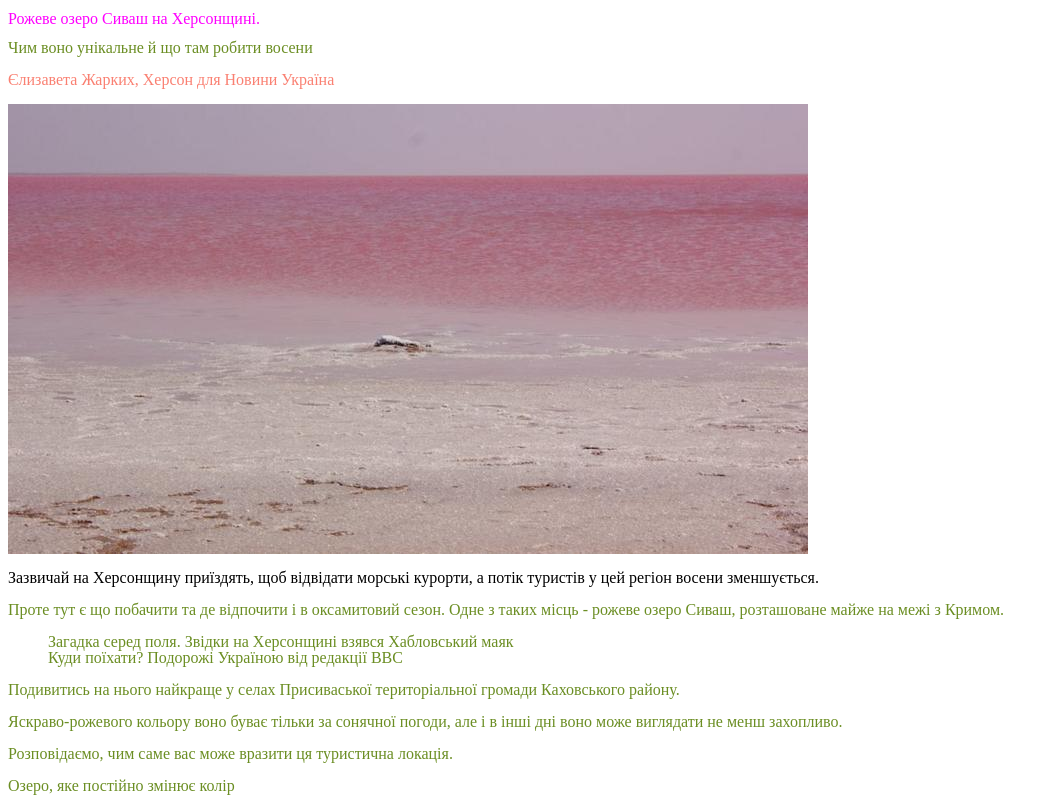
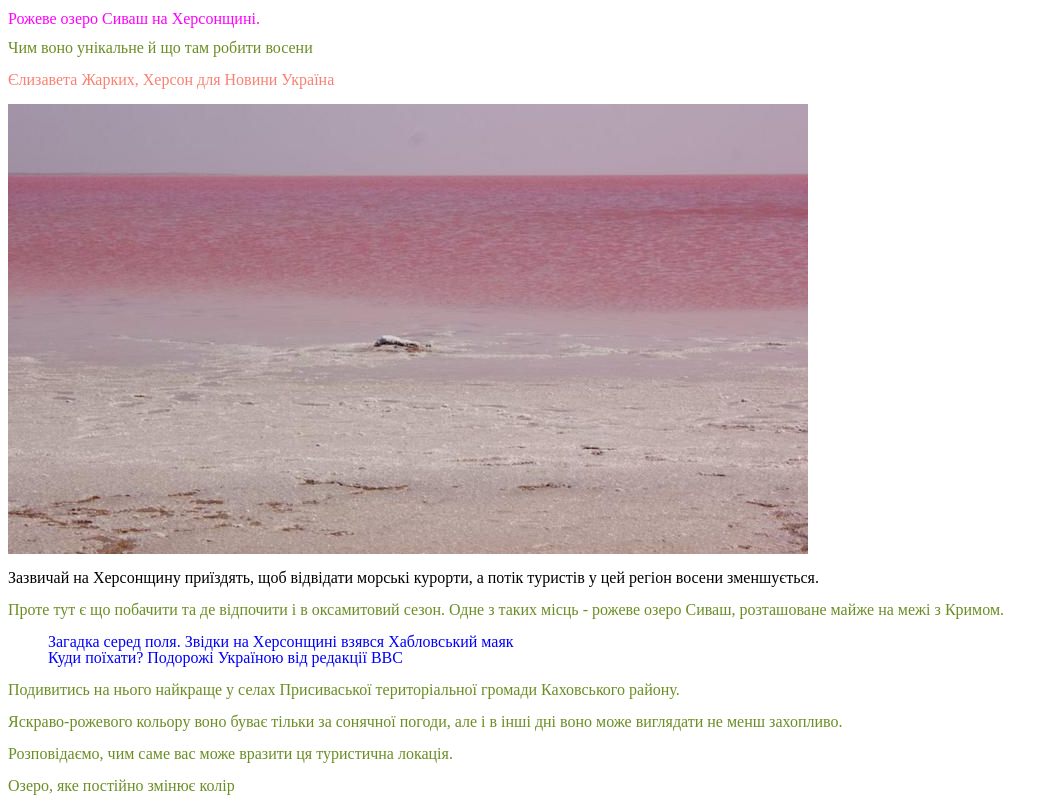
Before and after one commit to annafreiua/lessons, a plain HTML site: page lesson_3/index.html in a window 1280 px wide. Shown: the top 800 px of the page, without its empty margins (0-1054 px from the left). Drawn offline with Linux system fonts and the light colour scheme.

Commit message:
Add files via upload

```diff
--- a/lesson_3/index.html
+++ b/lesson_3/index.html
@@ -23,9 +23,9 @@
         таких місць - рожеве озеро Сиваш, розташоване майже на межі з Кримом.
         <ul>
           <li>
-            Загадка серед поля. Звідки на Херсонщині взявся Хабловський маяк
+            <a href="https://www.bbc.com/ukrainian/features-54029841">Загадка серед поля. Звідки на Херсонщині взявся Хабловський маяк</a>
           </li>
-          <li>Куди поїхати? Подорожі Україною від редакції ВВС</li>
+          <li><a href="https://www.bbc.com/ukrainian/features-44805537">Куди поїхати? Подорожі Україною від редакції ВВС</a></li>
         </ul>
         <p>
           Подивитись на нього найкраще у селах Присиваської територіальної
```
